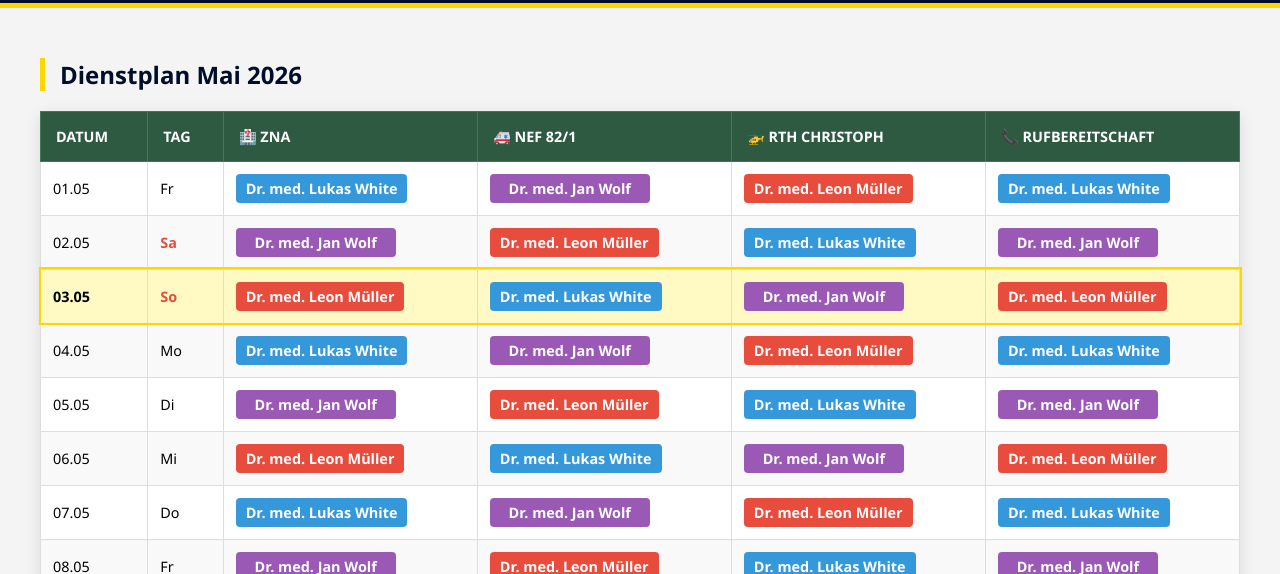
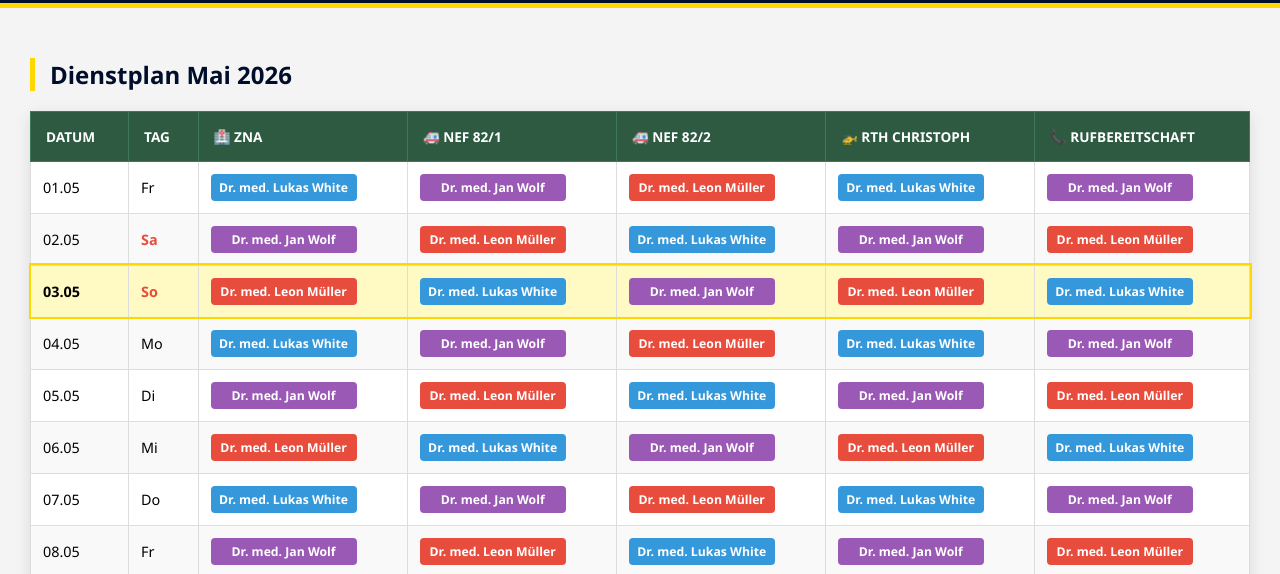
Before and after one commit to Uniklinikumsonnenberg/Uniklinikumsonnenberg.github.io, a plain HTML site: page index.html in a window 1280 px wide. Shown: the part 225-799 px from the top of the page. Drawn offline with Linux system fonts and the light colour scheme.

Commit message:
Update index.html

```diff
--- a/index.html
+++ b/index.html
@@ -34,7 +34,7 @@
 
         .main-container {
             padding: 30px;
-            max-width: 1200px;
+            max-width: 1400px; /* Etwas breiter für die zusätzliche Spalte */
             margin: 0 auto;
             overflow-x: auto;
         }
@@ -51,7 +51,7 @@
             color: white;
             padding: 15px;
             text-align: left;
-            font-size: 0.9em;
+            font-size: 0.85em;
             text-transform: uppercase;
             border: 1px solid #3e7a58;
         }
@@ -73,12 +73,13 @@
 
         .badge {
             display: inline-block;
-            padding: 5px 10px;
+            padding: 5px 8px;
             border-radius: 4px;
             font-weight: bold;
             color: white;
-            min-width: 140px;
+            min-width: 130px;
             text-align: center;
+            font-size: 0.85em;
         }
 
         .p-mueller { background-color: var(--color-mueller); }
@@ -105,6 +106,7 @@
                 <th>Tag</th>
                 <th>🏥 ZNA</th>
                 <th>🚑 NEF 82/1</th>
+                <th>🚑 NEF 82/2</th>
                 <th>🚁 RTH Christoph</th>
                 <th>📞 Rufbereitschaft</th>
             </tr>
@@ -142,18 +144,19 @@
             const tr = document.createElement('tr');
             if (isToday) tr.className = 'today';
 
-            // Rotations-Logik: Jeder Arzt rückt jeden Tag eine Position weiter
-            // So verteilt sich NEF, RTH und ZNA gleichmäßig auf die drei Herren
+            // Rotations-Logik (Modulo 3, da 3 Ärzte im Pool)
             const znaArzt = aerzte[day % 3];
-            const nefArzt = aerzte[(day + 1) % 3];
-            const rthArzt = aerzte[(day + 2) % 3];
-            const rufArzt = aerzte[day % 3]; // Rufbereitschaft rotiert mit
+            const nef1Arzt = aerzte[(day + 1) % 3];
+            const nef2Arzt = aerzte[(day + 2) % 3];
+            const rthArzt = aerzte[day % 3];      // Hier überschneidet sich die Rotation zwangsläufig bei nur 3 Ärzten
+            const rufArzt = aerzte[(day + 1) % 3];
 
             tr.innerHTML = `
                 <td>${day.toString().padStart(2, '0')}.${(month+1).toString().padStart(2, '0')}</td>
                 <td class="${(weekdayNum === 0 || weekdayNum === 6) ? 'weekend' : ''}">${weekdayStr}</td>
                 <td><span class="badge ${znaArzt.class}">${znaArzt.name}</span></td>
-                <td><span class="badge ${nefArzt.class}">${nefArzt.name}</span></td>
+                <td><span class="badge ${nef1Arzt.class}">${nef1Arzt.name}</span></td>
+                <td><span class="badge ${nef2Arzt.class}">${nef2Arzt.name}</span></td>
                 <td><span class="badge ${rthArzt.class}">${rthArzt.name}</span></td>
                 <td><span class="badge ${rufArzt.class}">${rufArzt.name}</span></td>
             `;
```
